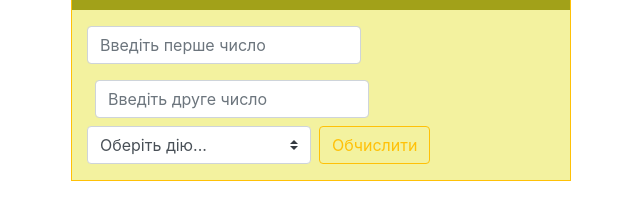
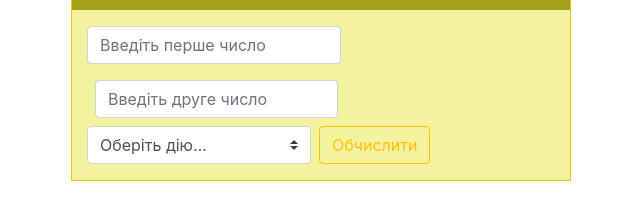
Before and after one commit to gtmizyuk/dl-js-2group, a plain HTML site: page task_07/calc/index.html in a window 1280 px wide. Shown: the part 73-292 px from the top of the page, without its empty margins (319-959 px from the left). Drawn offline with nearby package versions, Linux system fonts and the light colour scheme.

Commit message:
Завдання #7. Simple calculator & Login form

```diff
--- a/task_07/calc/css/styles.css
+++ b/task_07/calc/css/styles.css
@@ -1,6 +1,6 @@
 /* Main styles */
 main div.container {
-    width:500px;
+    width: 500px;
     background-color: #f3f29f;
     color: white;
 }
--- a/task_07/calc/index.html
+++ b/task_07/calc/index.html
@@ -19,10 +19,10 @@
                     <form class="form-inline" name="form_calc" id="form_calc">
 
                         <label class="sr-only" for="first">Перше число</label>
-                        <input type="text" class="form-control mb-2 mt-2" id="first" name="first" placeholder="Введіть перше число">
+                        <input type="text" class="form-control mb-2 mt-2" id="first" name="first" placeholder="Введіть перше число" size=18>
 
                         <label class="sr-only" for="second">Друге число</label>
-                        <input type="text" class="form-control mb-2 mt-2 ml-2" id="second" name="second" placeholder="Введіть друге число">
+                        <input type="text" class="form-control mb-2 mt-2 ml-2" id="second" name="second" placeholder="Введіть друге число" size=17>
 
                         <select class="custom-select mb-2 select-my" id="actions">
                             <option selected>Оберіть дію...</option>
```
